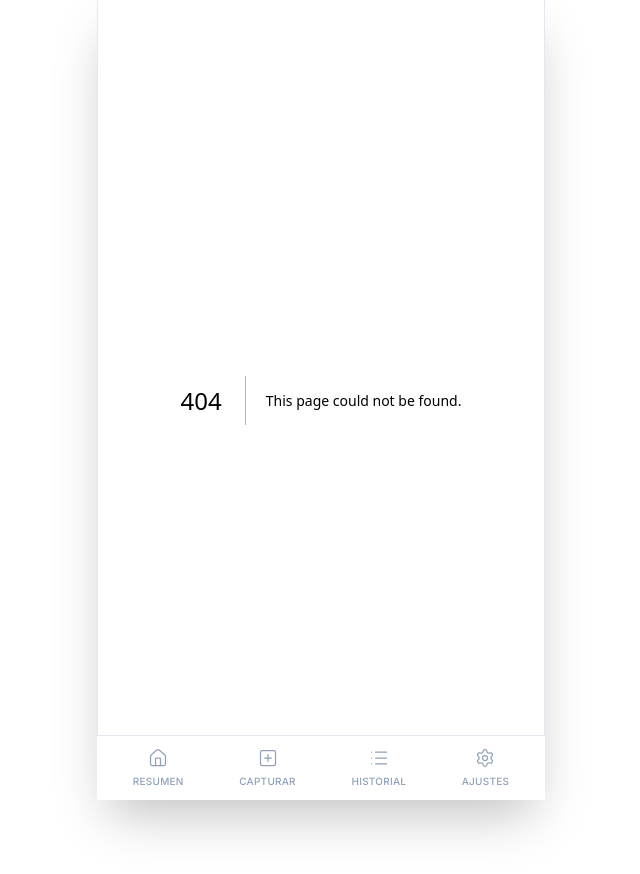
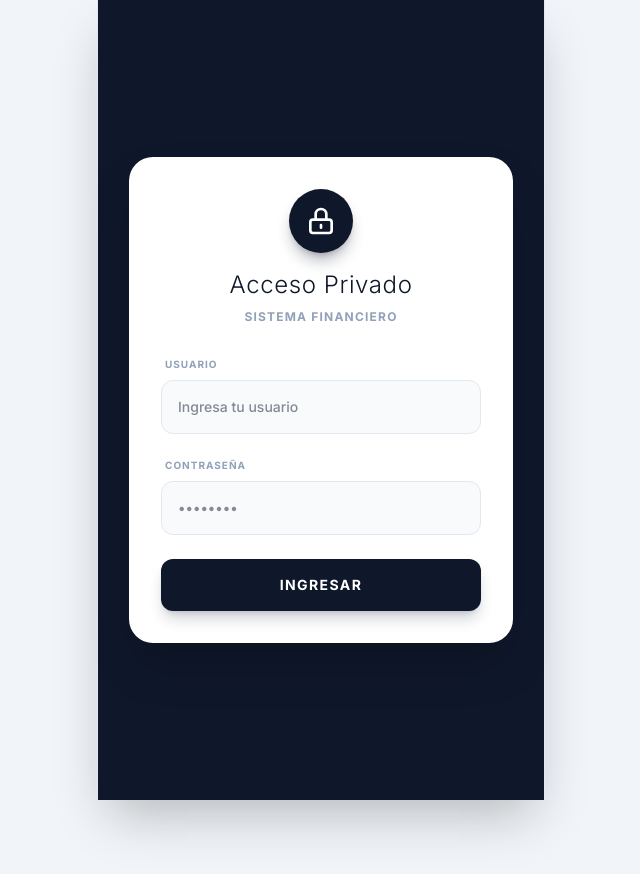
Before and after one commit to altusmarketingdigital-mx/flujo-de-efectivo-komo2, a Next.js app: page /login in a window 1280 px wide. Before the commit this address had no page. Shown: the top 874 px of the page, without its empty margins (319-959 px from the left). Built offline with nearby package versions, Linux system fonts and the light colour scheme.

Commit message:
Add login screen and middleware auth protection

```diff
--- /dev/null
+++ b/src/app/login/page.tsx
@@ -0,0 +1,58 @@
+'use client'
+import { useState } from 'react';
+import toast from 'react-hot-toast';
+
+export default function LoginPage() {
+  const [user, setUser] = useState('');
+  const [pass, setPass] = useState('');
+
+  const handleLogin = (e: React.FormEvent) => {
+    e.preventDefault();
+    if (user === 'admin' && pass === 'komo2024') {
+      document.cookie = "komo_auth=true; path=/; max-age=31536000"; // Expires in 1 year
+      window.location.href = '/';
+    } else {
+      toast.error('Credenciales incorrectas');
+    }
+  };
+
+  return (
+    <div className="min-h-screen bg-slate-900 flex items-center justify-center p-6">
+      <div className="w-full max-w-sm bg-white rounded-3xl p-8 shadow-2xl">
+        <div className="text-center mb-8">
+          <div className="w-16 h-16 bg-slate-900 rounded-full flex items-center justify-center mx-auto mb-4 shadow-lg shadow-slate-900/30">
+            <svg className="w-8 h-8 text-white" fill="none" stroke="currentColor" viewBox="0 0 24 24" xmlns="http://www.w3.org/2000/svg"><path strokeLinecap="round" strokeLinejoin="round" strokeWidth={2} d="M12 15v2m-6 4h12a2 2 0 002-2v-6a2 2 0 00-2-2H6a2 2 0 00-2 2v6a2 2 0 002 2zm10-10V7a4 4 0 00-8 0v4h8z" /></svg>
+          </div>
+          <h1 className="text-2xl font-light text-slate-900 tracking-wide">Acceso Privado</h1>
+          <p className="text-xs text-slate-400 font-bold uppercase tracking-widest mt-2">Sistema Financiero</p>
+        </div>
+
+        <form onSubmit={handleLogin} className="space-y-6">
+          <div>
+            <label className="block text-[10px] font-bold text-slate-400 uppercase tracking-widest mb-2 ml-1">Usuario</label>
+            <input
+              type="text" required
+              className="w-full p-4 bg-slate-50 border border-slate-200 focus:border-slate-900 focus:ring-0 rounded-xl text-sm transition-colors text-slate-900 font-medium"
+              placeholder="Ingresa tu usuario"
+              value={user} onChange={(e) => setUser(e.target.value)}
+            />
+          </div>
+
+          <div>
+            <label className="block text-[10px] font-bold text-slate-400 uppercase tracking-widest mb-2 ml-1">Contraseña</label>
+            <input
+              type="password" required
+              className="w-full p-4 bg-slate-50 border border-slate-200 focus:border-slate-900 focus:ring-0 rounded-xl text-sm transition-colors text-slate-900 font-medium"
+              placeholder="••••••••"
+              value={pass} onChange={(e) => setPass(e.target.value)}
+            />
+          </div>
+
+          <button type="submit" className="w-full py-4 bg-slate-900 text-white font-bold tracking-widest uppercase text-sm rounded-xl hover:bg-slate-800 transition-colors shadow-lg shadow-slate-900/20">
+            Ingresar
+          </button>
+        </form>
+      </div>
+    </div>
+  );
+}
--- a/src/components/Navbar.tsx
+++ b/src/components/Navbar.tsx
@@ -5,6 +5,8 @@ import { Home, PlusSquare, List, Settings } from 'lucide-react';
 
 export default function Navbar() {
   const pathname = usePathname();
+
+  if (pathname === '/login') return null;
 
   return (
     <nav className="fixed bottom-0 w-full max-w-md mx-auto bg-white border-t border-slate-200 left-0 right-0 z-50">
--- /dev/null
+++ b/src/middleware.ts
@@ -0,0 +1,21 @@
+import { NextResponse } from 'next/server'
+import type { NextRequest } from 'next/server'
+
+export function middleware(request: NextRequest) {
+  const isAuth = request.cookies.get('komo_auth')?.value === 'true'
+  const isLoginPage = request.nextUrl.pathname === '/login'
+
+  if (!isAuth && !isLoginPage) {
+    return NextResponse.redirect(new URL('/login', request.url))
+  }
+
+  if (isAuth && isLoginPage) {
+    return NextResponse.redirect(new URL('/', request.url))
+  }
+
+  return NextResponse.next()
+}
+
+export const config = {
+  matcher: ['/', '/capture', '/history', '/settings', '/login'],
+}
```
